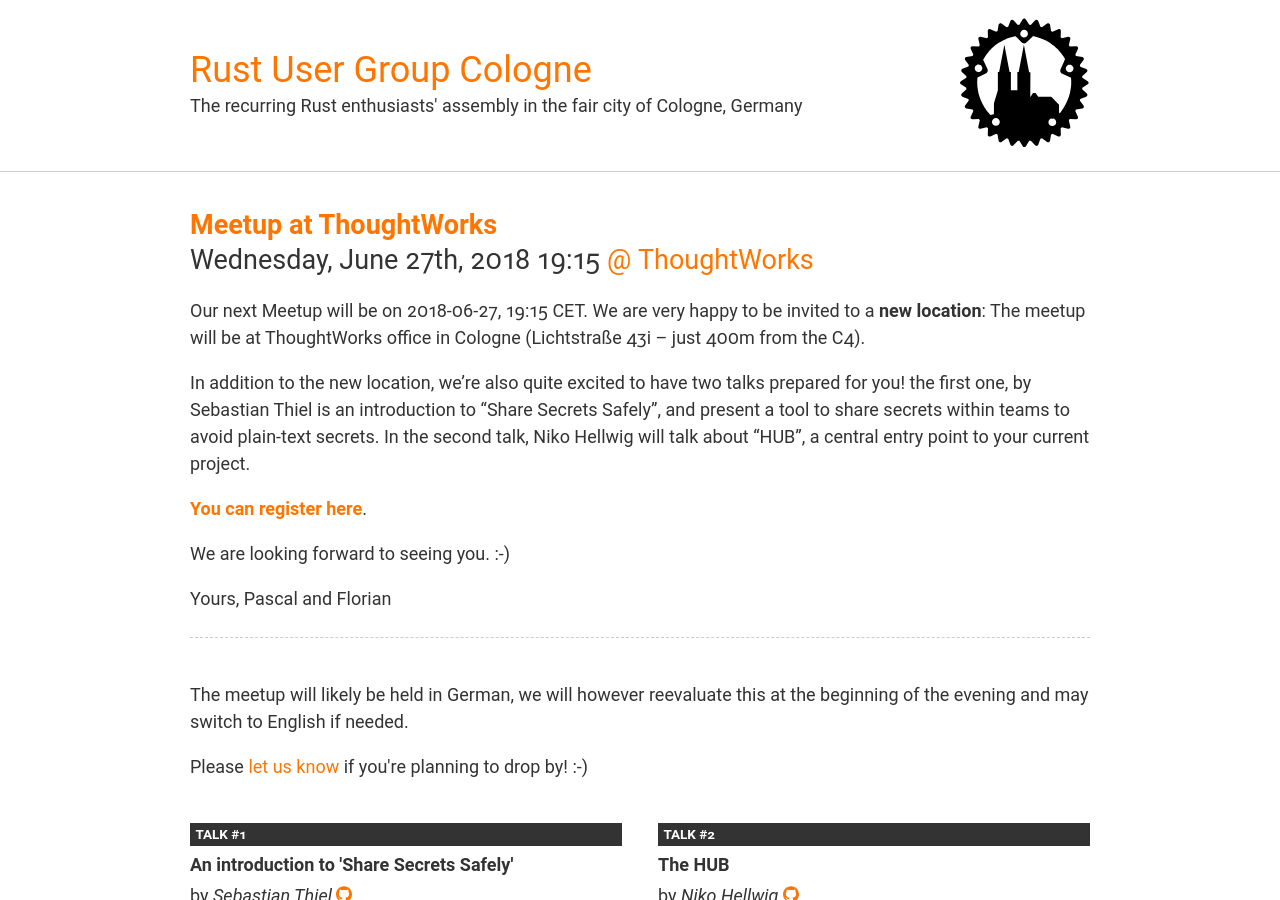
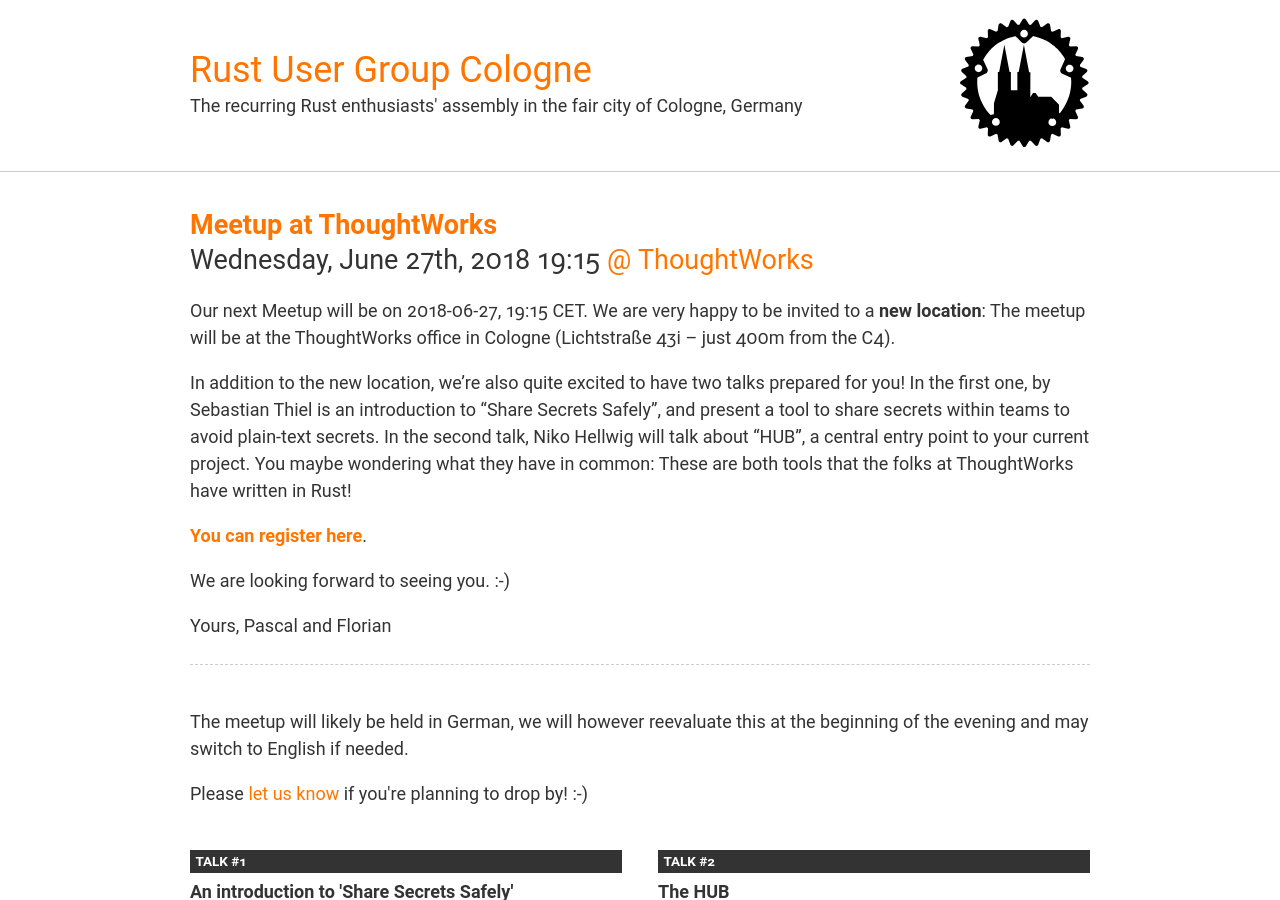
Before and after one commit to Rustaceans/rust-cologne, a Jekyll site: the page built from _posts/2018-06-27-thoughtworks.md, in a window 1280 px wide and 900 px high. Built offline with Jekyll 4.4.1, drawn with Linux system fonts in a browser that asks for light colours.

Commit message:
2018-06 typo fixes

```diff
--- a/_posts/2018-06-27-thoughtworks.md
+++ b/_posts/2018-06-27-thoughtworks.md
@@ -21,14 +21,15 @@
     A central entry point to your current project
 ---
 Our next Meetup will be on 2018-06-27, 19:15 CET. We are very happy to be
-invited to a **new location**: The meetup will be at ThoughtWorks office in Cologne
+invited to a **new location**: The meetup will be at the ThoughtWorks office in Cologne
 (Lichtstraße 43i -- just 400m from the C4).
 
 In addition to the new location, we're also quite excited to have two talks
-prepared for you! the first one, by Sebastian Thiel is an introduction to "Share
+prepared for you! In the first one, by Sebastian Thiel is an introduction to "Share
 Secrets Safely", and present a tool to share secrets within teams to avoid
 plain-text secrets. In the second talk, Niko Hellwig will talk about "HUB", a
-central entry point to your current project.
+central entry point to your current project. You maybe wondering what they have
+in common: These are both tools that the folks at ThoughtWorks have written in Rust!
 
 **[You can register here](https://www.meetup.com/RustCologne/events/vnwndpyxjbjb/)**.
 
```
